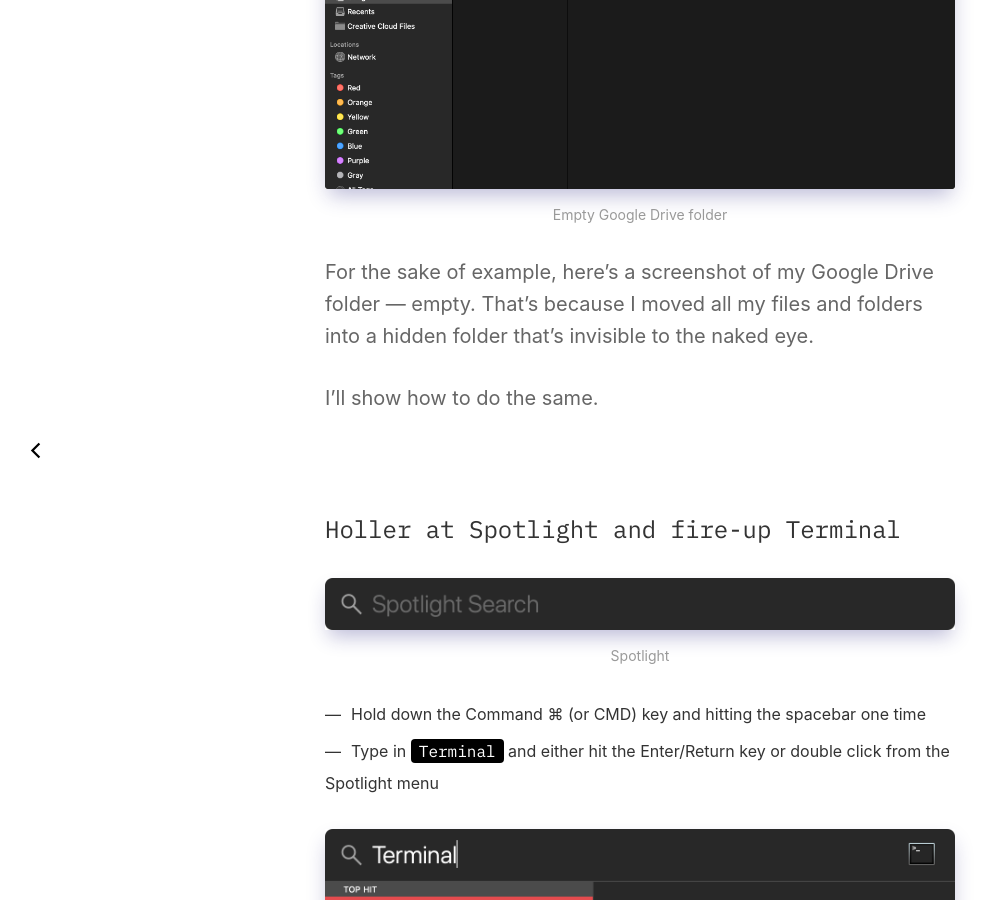
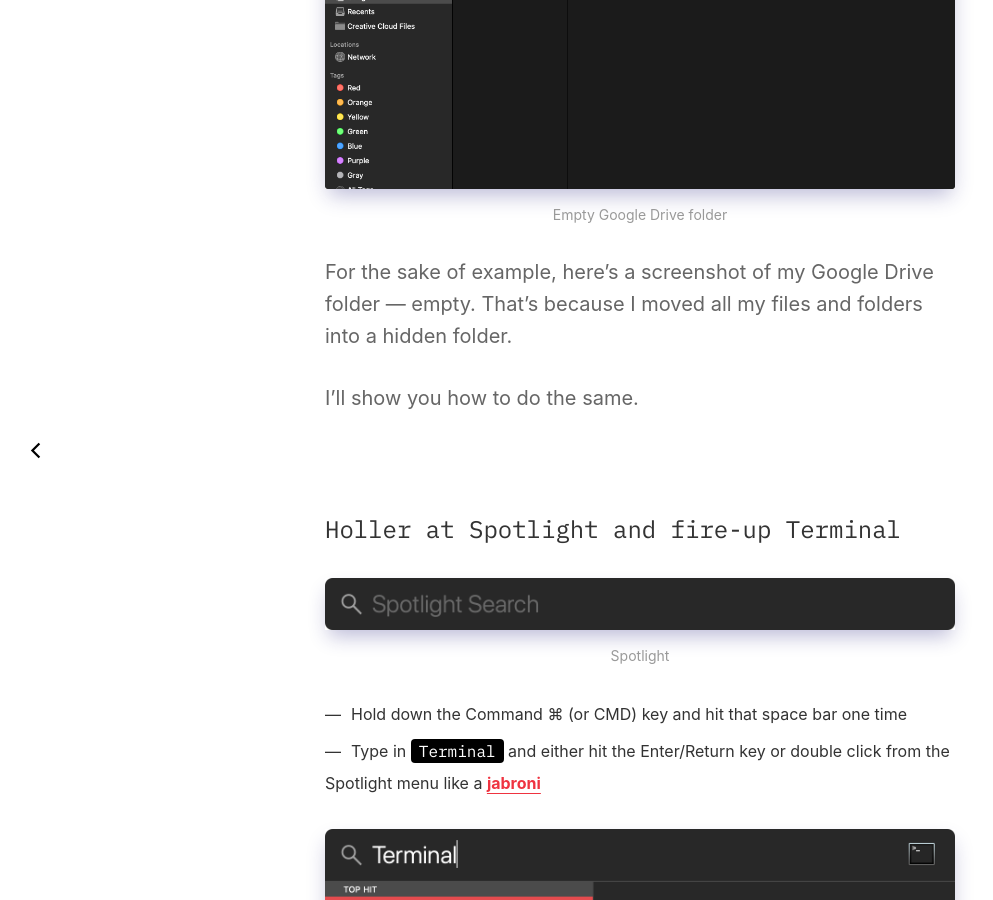
Before and after one commit to aryxmega/awwwry, a Jekyll site: the page built from _posts/2020-02-05-show-hide-create-hidden-files.md, in a window 1280 px wide and 900 px high, scrolled down 1703 px. Shown: the whole window, without its empty margins (0-993 px from the left). Built offline with Jekyll 4.4.1, drawn with Linux system fonts in a browser that asks for light colours; some of the changed text lies outside the part shown.

Commit message:
Fixed errors

```diff
--- a/_posts/2020-02-05-show-hide-create-hidden-files.md
+++ b/_posts/2020-02-05-show-hide-create-hidden-files.md
@@ -20,9 +20,9 @@
 ![Empty Google Drive folder](/assets/img/finder-empty.png)
 *Empty Google Drive folder*
 
-For the sake of example, here's a screenshot of my Google Drive folder — empty. That's because I moved all my files and folders into a hidden folder that's invisible to the naked eye.
+For the sake of example, here's a screenshot of my Google Drive folder — empty. That's because I moved all my files and folders into a hidden folder.
 
-I'll show how to do the same.
+I'll show you how to do the same.
 
 ***
 
@@ -31,8 +31,8 @@
 ![Empty Spotlight](/assets/img/spotlight-empty.png)
 *Spotlight*
 
-- Hold down the Command ⌘ (or CMD) key and hitting the spacebar one time
-- Type in `Terminal` and either hit the Enter/Return key or double click from the Spotlight menu
+- Hold down the Command ⌘ (or CMD) key and hit that space bar one time
+- Type in `Terminal` and either hit the Enter/Return key or double click from the Spotlight menu like a [jabroni][url-jabroni]
 
 ![Spotlight Terminal](/assets/img/spotlight-terminal.png)
 *Typing 'Terminal' in Spotlight*
@@ -97,9 +97,11 @@
 ![Visual Studio Code](/assets/img/app-open-empty.png)
 *Visual Studio Code tryna holler at a file that ain't there*
 
-I would fire-up that program or application (Sketch, Photoshop, Microsoft Office, etc.), in this case **Visual Studio Code**, go to `File => Open...` or press `Command (⌘) + O` on the keys, and in that little mark ass window, press and hold `Commadn ⌘ (or CMD)` + `Shift` + `Period (.)` to show or hide them hidden gems.
+No lie, I would fire-up that program or application (Sketch, Photoshop, Microsoft Office, etc.), in this case **Visual Studio Code**, go to `File => Open...` or press `Command (⌘) + O` on the keys, and in that little mark ass window, press and hold `Command ⌘ (or CMD)` + `Shift` + `Period (.)` to show or hide them hidden gems.
 
 ![Visual Studio Code showing hidden files](/assets/img/app-open-show.png)
-*Fuck yeah, dawg*
+*Fuck yeah, dawg 🤙*
 
 ***
+
+[url-jabroni]: https://www.urbandictionary.com/define.php?term=Jabroni
```
Also changed, not shown: other parts of _posts/2020-02-05-show-hide-create-hidden-files.md (+6 -6 lines), assets/img/terminal-commands.png.
